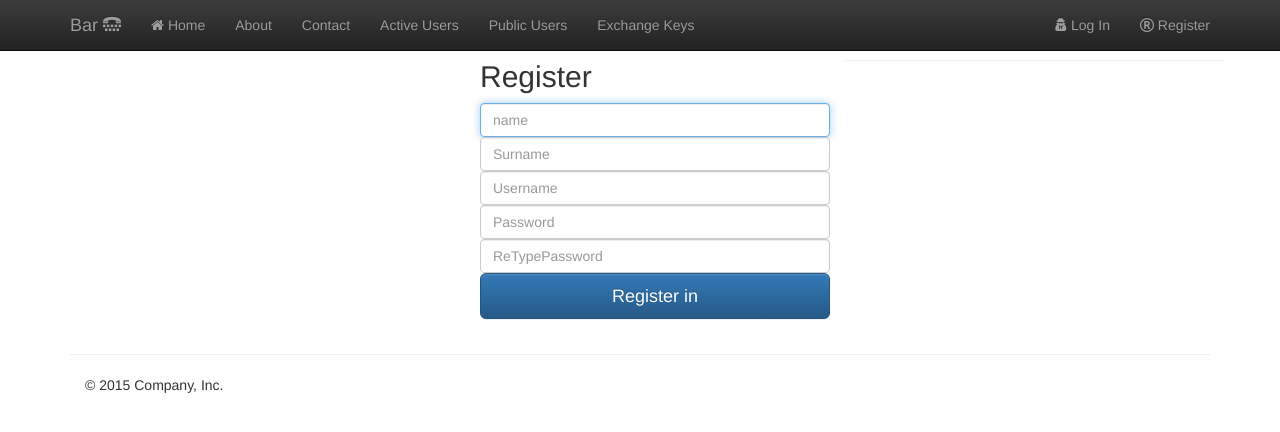
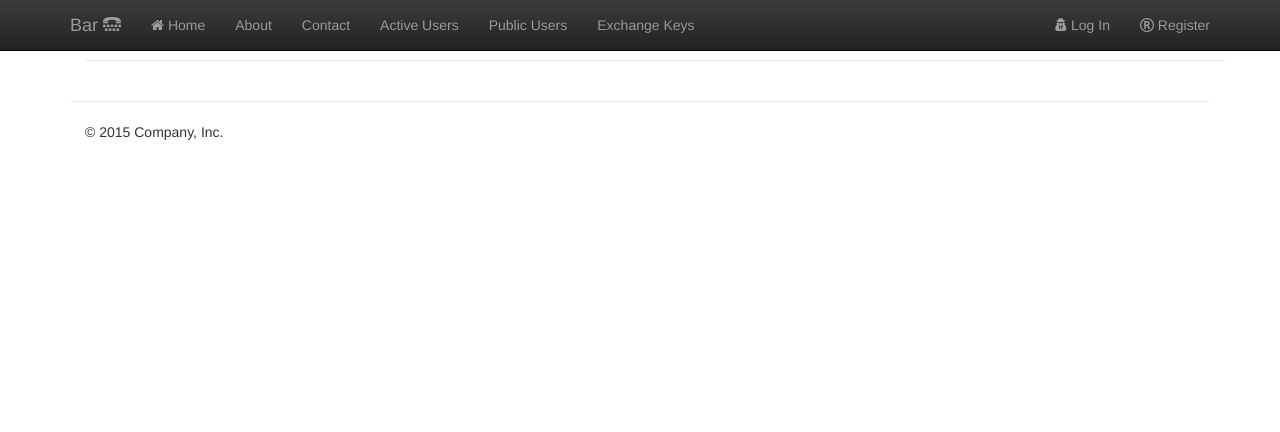
Before and after one commit to d-elz/barweb, a Django app: template bar/templates/bar/register.html in a window 1280 px wide. Shown: the top 432 px of the page. Run offline with Django 3.2, Linux system fonts and the light colour scheme; the template is opened without the code that fills it, so the values that code supplies are empty; parts of the project's set-up code (start-up, migrations or seed data) failed here and were passed over; some libraries are stand-ins or nearby versions.

Commit message:
few changes

```diff
--- a/bar/templates/bar/register.html
+++ b/bar/templates/bar/register.html
@@ -6,28 +6,7 @@
 <div class="container">
 	<div class="col-md-4">
 	</div>
-	<div class="col-md-4">
-		<form class="form-signin" method="post" action="{% url 'auth_view' %}">{% csrf_token %}
-		<h2 class="form-signin-heading">Register</h2>
-		<label for="name" class="sr-only">Name</label>
-		<input type="text" id="name" name="name" class="form-control" placeholder="name" required autofocus>
 
-		<label for="surname" class="sr-only">Surname</label>
-		<input type="text" id="surname" name="surname" class="form-control" placeholder="Surname" required autofocus>
-
-		<label for="username" class="sr-only">Username</label>
-		<input type="text" id="username" name="username" class="form-control" placeholder="Username" required autofocus>
-		<label for="inputPassword" class="sr-only">Password</label>
-		<input type="password" id="inputPassword" name="password" class="form-control" placeholder="Password" required>
-		<label for="reinputPassword" class="sr-only">Retype-Password</label>
-		<input type="password" id="reinputPassword" name="re-password" class="form-control" placeholder="ReTypePassword" required>
-
-		<button class="btn btn-lg btn-primary btn-block" type="submit">Register in</button>
-		</form>
-
-	<div class="col-md-4">
-	</div>
-		</div> <!-- /container -->
 <hr>
 {{ path }}
 {% endblock %}
```
Also changed, not shown: bar/views.py (+16 -7 lines).
